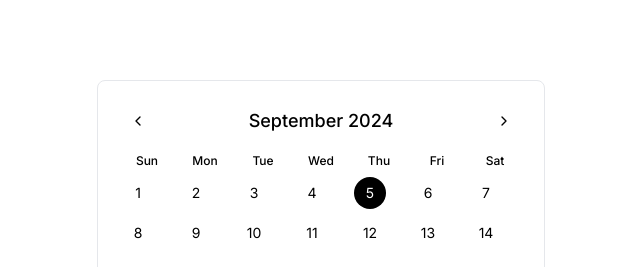
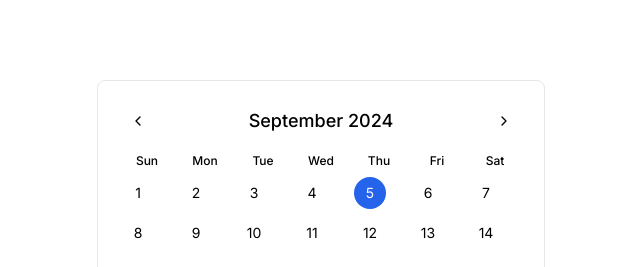
Before and after one commit to officialcody/pearl-thoughts-datepicker, a Next.js app: page / in a window 1280 px wide. Shown: the top 267 px of the page, without its empty margins (319-959 px from the left). Built offline with nearby package versions, Linux system fonts and the light colour scheme.

Commit message:
Blue Theme

```diff
--- a/app/_components/CalenderDates.js
+++ b/app/_components/CalenderDates.js
@@ -16,7 +16,7 @@ export default function CalenderDates({
     <button
       key={i + 1}
       className={`rounded-full w-8 h-8 text-center text-sm transition-colors hover:bg-muted ${
-        isTodaysDate(i) ? "bg-black text-white" : "text-black"
+        isTodaysDate(i) ? "bg-blue-600 text-white" : "text-black"
       }`}
     >
       {i + 1}
```
